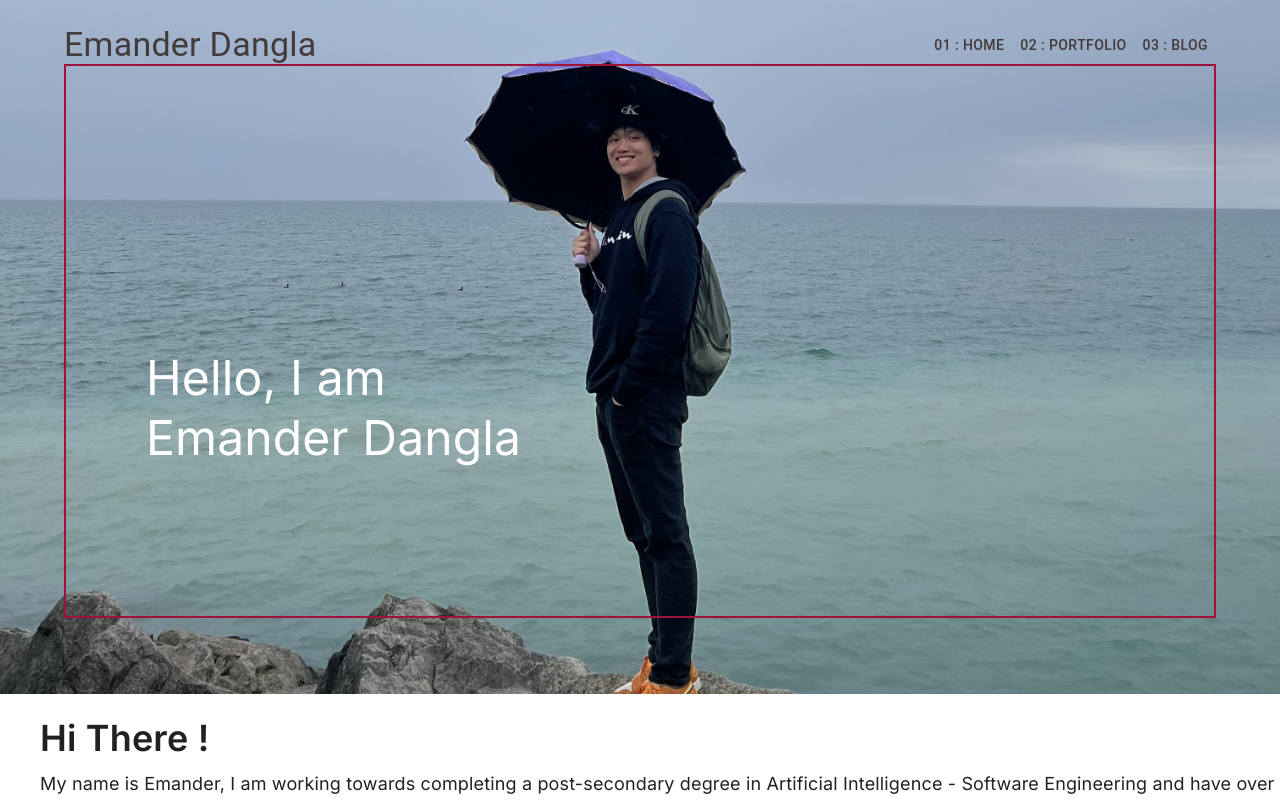
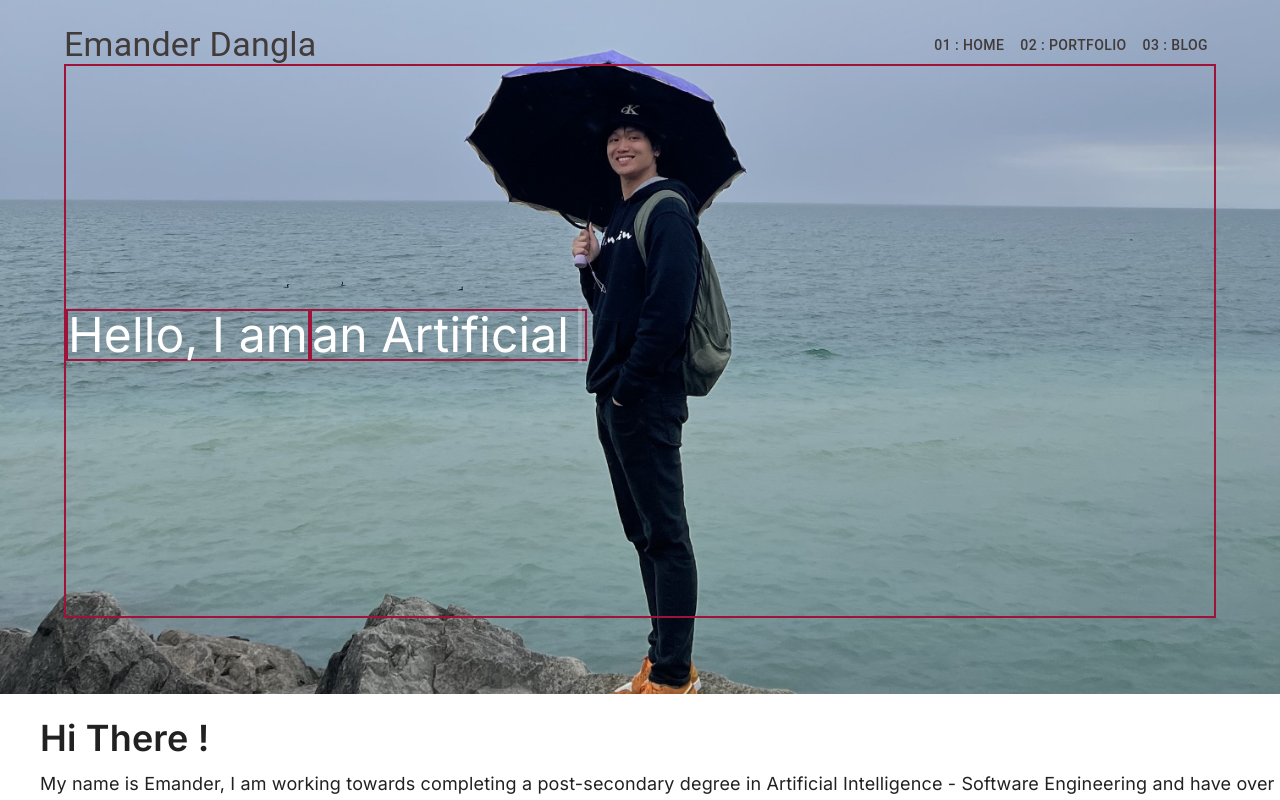
Before and after one commit to DerDangla/emander-website, a Next.js app: page / in a window 1280 px wide. Shown: the top 800 px of the page. Built offline with nearby package versions, Linux system fonts and the light colour scheme.

Commit message:
updated - use react-simple-typewriter

```diff
--- a/app/page.tsx
+++ b/app/page.tsx
@@ -1,7 +1,18 @@
+'use client'
 import Image from 'next/image';
+//import Typewriter from 'typewriter-effect';
 import * as React from 'react';
+import { Typewriter } from 'react-simple-typewriter'
 
-/*
+/*import dynamic from 'next/dynamic';
+
+const Typewriter = dynamic(
+  () => import("typewriter-effect"),
+  {
+      ssr: false
+  }
+)
+
 
       <div className=" border-2 border-rose-800 relative flex place-items-center before:absolute before:h-[300px] before:w-[480px] before:-translate-x-1/2 before:rounded-full before:bg-gradient-radial
       before:from-white before:to-transparent before:blur-2xl before:content-[''] after:absolute after:-z-20 after:h-[180px] after:w-[240px] after:translate-x-1/3 after:bg-gradient-conic
@@ -36,11 +47,20 @@ import * as React from 'react';
 export default function Home() {
   return (
     <main className="flex min-h-screen flex-col items-center justify-between p-0 ">
-
-      <div className="mb-6 grid h-[calc(100vh-106px)] p-16 text-center lg:text-left bg-[url('/home-wallpaper.jpg')] bg-center bg-fixed bg-cover w-full ">
-        <div className="mb-3 p-20 pt-72 text-5xl text-white border-2 border-rose-800">
-          <p>Hello, I am</p>
-          <p className="mt-3">Emander Dangla</p>
+      <div className="mb-6 grid h-[calc(100vh-106px)] p-16 text-center bg-[url('/home-wallpaper.jpg')] bg-center bg-fixed bg-cover w-full ">
+        <div className="flex mb-3 text-5xl lg:text-left items-center text-white border-2 border-rose-800">
+          <div className="mb-3 border-2 border-rose-800">Hello, I am</div>
+          <div className="mb-3 border-2 border-rose-800">
+          <Typewriter
+              words={['Emander Dangla', 'a Software Engineer', 'an Artificial Intelligence and Entrepreneur Student', 'a Freediver and Sunset Lover']}
+              loop={0}
+              cursor
+              cursorStyle='|'
+              typeSpeed={70}
+              deleteSpeed={20}
+              delaySpeed={1000}
+             />
+          </div>
         </div>
       </div>
 
--- a/next.config.js
+++ b/next.config.js
@@ -3,7 +3,7 @@ const nextConfig = {
     reactStrictMode: true,
     experimental: {
         appDir: true,
-        serverComponentsExternalPackages: ["mongoose"],
+        serverComponentsExternalPackages: ["mongoose"]
     },
 }
 
--- a/package.json
+++ b/package.json
@@ -27,6 +27,7 @@
     "postcss": "8.4.29",
     "react": "18.2.0",
     "react-dom": "18.2.0",
+    "react-simple-typewriter": "^5.0.1",
     "tailwindcss": "3.3.3",
     "typescript": "5.2.2"
   }
```
Also changed, not shown: 1 other file (tests, documents, lock files or other folders).
